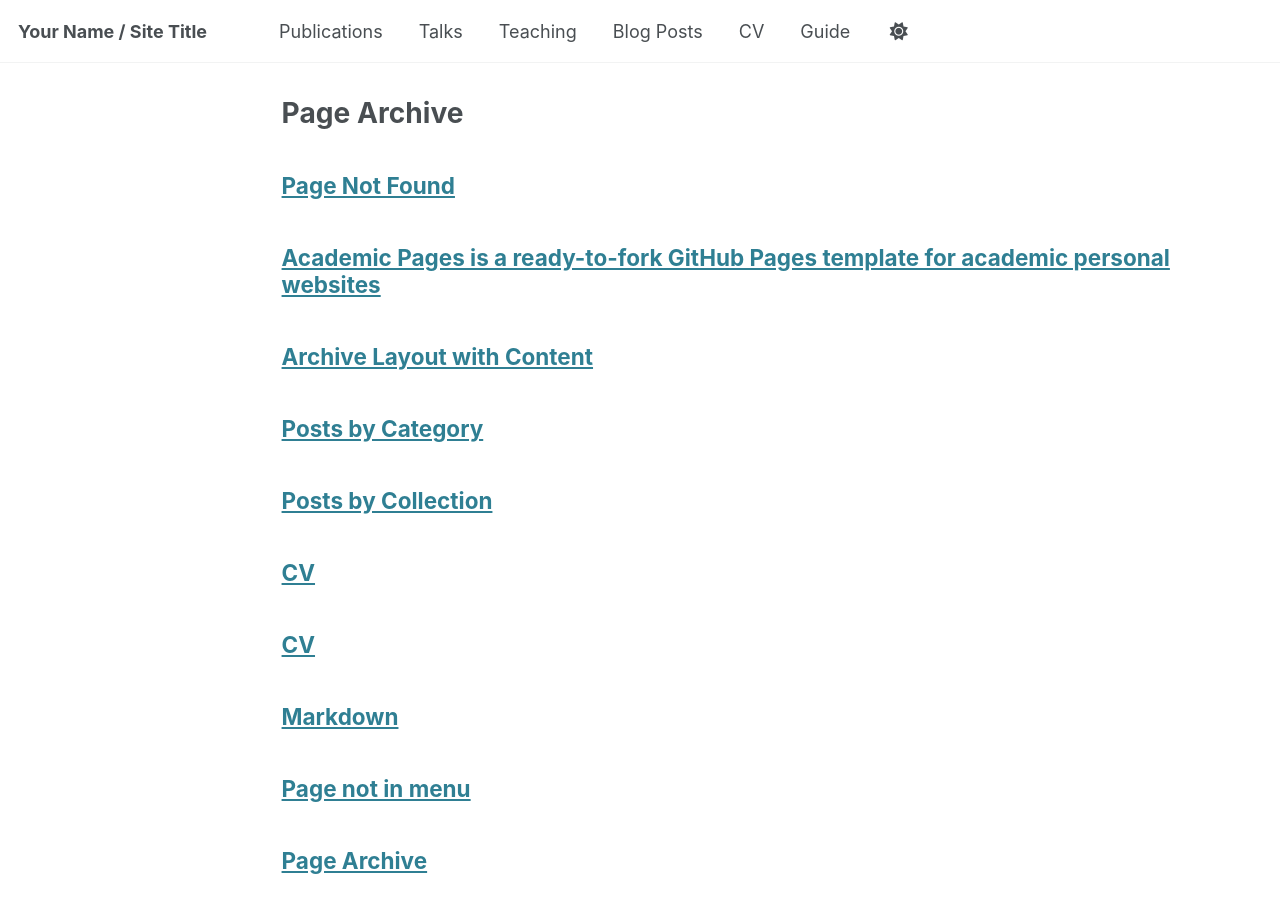
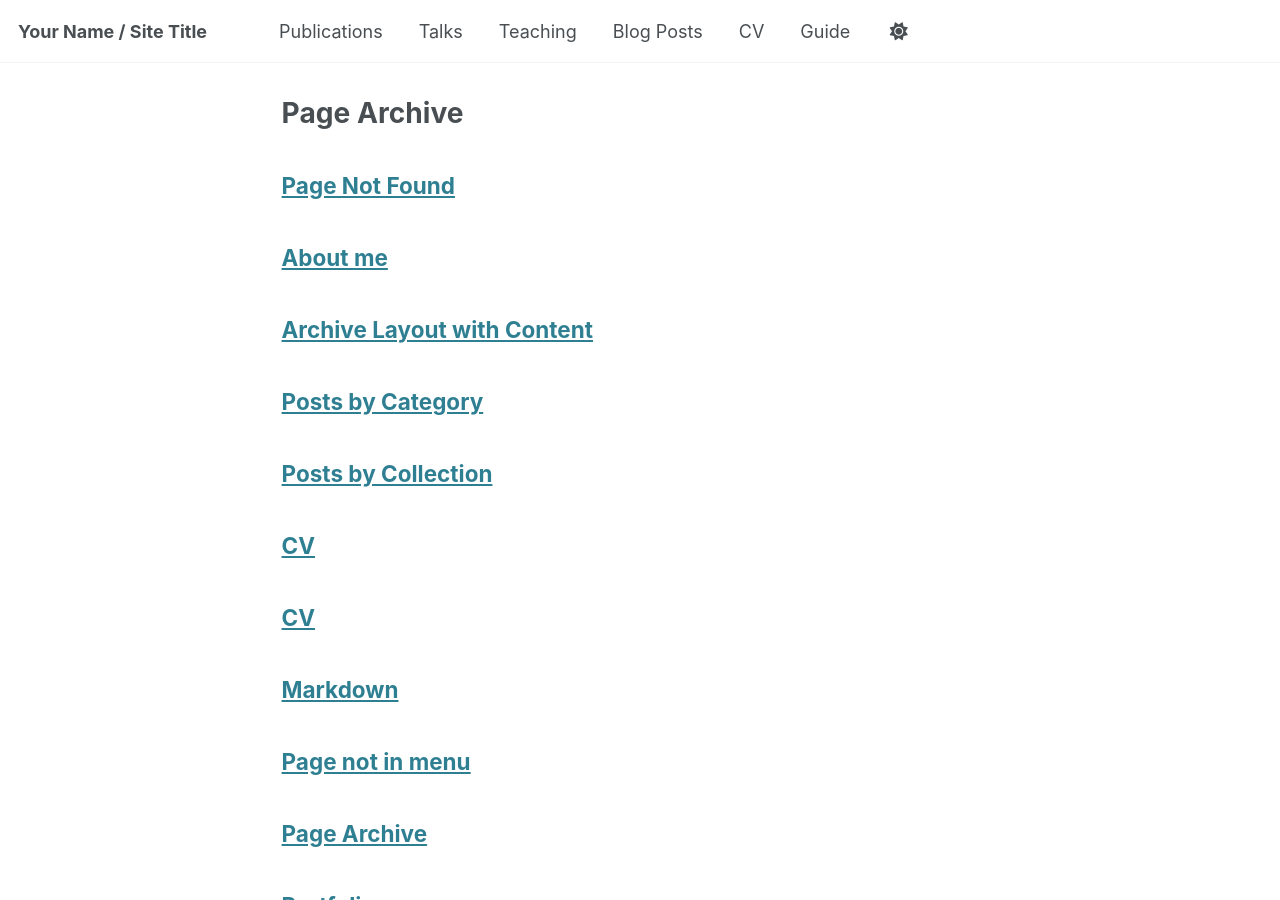
Before and after one commit to minhhangng/minhhangng.github.io, a Jekyll site: the page built from _pages/page-archive.html, in a window 1280 px wide and 900 px high. Built offline with Jekyll 4.4.1, drawn with Linux system fonts in a browser that asks for light colours.

Commit message:
Update about.md

```diff
--- a/_pages/about.md
+++ b/_pages/about.md
@@ -1,13 +1,11 @@
 ---
-permalink: /
-title: "Academic Pages is a ready-to-fork GitHub Pages template for academic personal websites"
-author_profile: true
+
 redirect_from:
   - /about/
   - /about.html
 ---
 
-About me
+# About me
 ======
 I am third year Phd student at IRIF, Universite Paris Cite, working with Pierre Fraigniaud and Mikael Rabie. Before, I got my Master from research master program in Paris [MPRI](https://wikimpri.dptinfo.ens-cachan.fr/doku.php), and my Bachelor in Mathematics from [Hanoi National University of Education](https://english.hnue.edu.vn). This is my [CV](minhhangng.github.io/files
 /CV-2.pdf)
```
